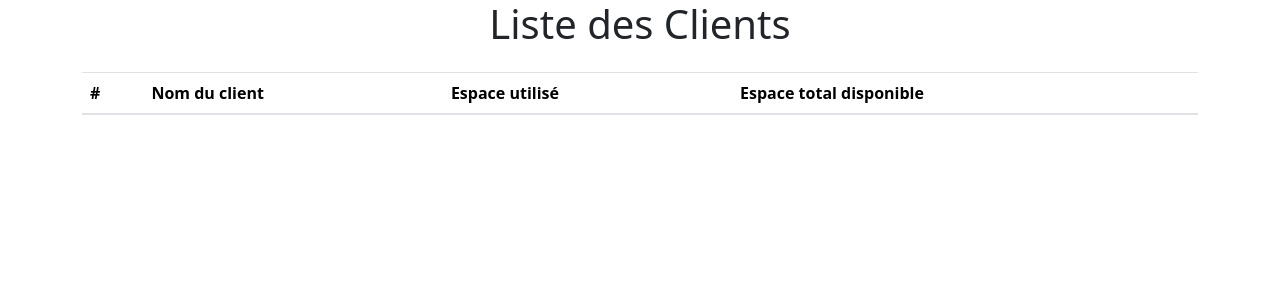
After one commit to flenn77/SavingSafe, a Symfony app: template templates/client/index.html.twig in a window 1280 px wide. The commit adds this page. Shown: the top 300 px of the page. Run offline with Twig, Linux system fonts and the light colour scheme; the template is opened without the code that fills it, so the values that code supplies are empty; some libraries are stand-ins or nearby versions.

```diff
--- a/templates/account/delete_user_account_confirmation_for_admin.html.twig
+++ b/templates/account/delete_user_account_confirmation_for_admin.html.twig
@@ -4,7 +4,7 @@
 
 <p>L'utilisateur {{ full_name }} ({{ emailUser }}) a supprimé son compte.</p>
 
-<p>Cet utilisateur avait {{ number_of_files }} fichiers stockés sur notre site.</p>
+<p>Cet utilisateur avait {{ number_of_files }} fichiers stockés sur le site. Les {{ number_of_files }} fichiers ont également été supprimés de la base de données et du serveur.</p>
 
 <p>Veuillez prendre les mesures administratives nécessaires, si nécessaire.</p>
 
--- /dev/null
+++ b/templates/client/index.html.twig
@@ -0,0 +1,41 @@
+{% extends 'base.html.twig' %}
+
+{% block title %}Hello ClientController!{% endblock %}
+
+{% block body %}
+    <h1 class="text-center mb-4">Liste des Clients</h1>
+
+    <div class="container">
+        <table class="table table-striped">
+            <thead>
+                <tr>
+                    <th scope="col">#</th>
+                    <th scope="col">Nom du client</th>
+                    <th scope="col">Espace utilisé</th>
+                    <th scope="col">Espace total disponible</th>
+                    {# <th scope="col">Supprimer</th> #}
+                </tr>
+            </thead>
+            <tbody>
+                {% for client in allClients %}
+                <tr>
+                    <th scope="row">{{ loop.index }}</th>
+                    <td>{{ client.first_name }}</td>
+                    <td>{{ client.used_space }} Octets</td>
+                    <td>{{ client.total_space }} Octets</td>
+                    {# <td>
+                        <form action="{{ path('file_delete', {'id': file.id}) }}" method="post" onsubmit="return confirmDelete();">
+                            <button type="submit" class="btn btn-danger">Supprimer</button>
+                        </form>
+                        <script>
+                            function confirmDelete() {
+                                return confirm("Êtes-vous sûr de vouloir supprimer ce fichier ?");
+                            }
+                        </script>
+                    </td> #}
+                </tr>
+                {% endfor %}
+            </tbody>
+        </table>
+    </div>
+{% endblock %}
--- a/templates/navbar/nav.html.twig
+++ b/templates/navbar/nav.html.twig
@@ -9,16 +9,21 @@
                 <li class="nav-item {% if app.request.attributes.get('_route') == 'app_account' %}active{% endif %}">
                     <a class="nav-link" aria-current="page" href="{{ path("app_account") }}">Profil</a>
                 </li>
-                <li class="nav-item {% if app.request.attributes.get('_route') == 'app_account' %}active{% endif %}">
+                <li class="nav-item {% if app.request.attributes.get('_route') == 'app_stripe' %}active{% endif %}">
                     <a class="nav-link" aria-current="page" href="{{ path("app_stripe") }}">Espace de stockage</a>
                 </li>
-                <li class="nav-item {% if app.request.attributes.get('_route') == 'app_account' %}active{% endif %}">
+                {# {% if 'ROLE_ADMIN' in app.user.roles %} #}
+                    <li class="nav-item {% if app.request.attributes.get('_route') == 'app_client' %}active{% endif %}">
+                        <a class="nav-link" aria-current="page" href="{{ path('app_client') }}">Liste des clients</a>
+                    </li>
+                {# {% endif %} #}
+                <li class="nav-item {% if app.request.attributes.get('_route') == 'user_invoices' %}active{% endif %}">
                     <a class="nav-link" aria-current="page" href="{{ path('user_invoices') }}">Mes factures</a>
                 </li>
-                <li class="nav-item {% if app.request.attributes.get('_route') == 'app_account' %}active{% endif %}">
+                <li class="nav-item {% if app.request.attributes.get('_route') == 'app_file' %}active{% endif %}">
                     <a class="nav-link" aria-current="page" href="{{ path('app_file') }}">Fichiers</a>
                 </li>
-                <li class="nav-item {% if app.request.attributes.get('_route') == 'app_account' %}active{% endif %}">
+                <li class="nav-item {% if app.request.attributes.get('_route') == 'app_purchase_storage' %}active{% endif %}">
                     <a class="nav-link" aria-current="page" href="{{ path('app_purchase_storage') }}">Achat de 20GO</a>
                 </li>
             </ul>
```
Also changed, not shown: src/Controller/AccountController.php (+8 -5 lines), src/Controller/ClientController.php (added, +23 -0 lines), src/Repository/FileRepository.php (+9 -0 lines), src/Repository/UsersRepository.php (+9 -0 lines).
